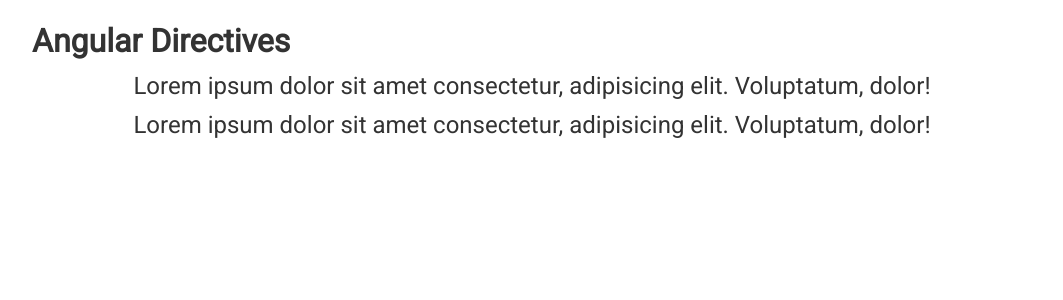
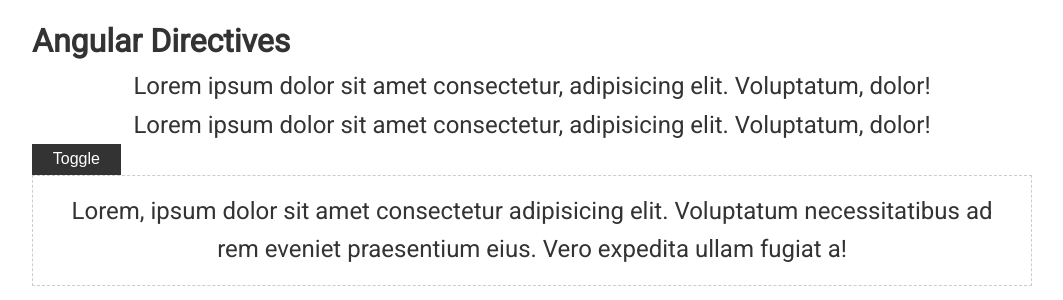
Before and after one commit to Arafatik/Angular-essential, an Angular app: page / in a window 1280 px wide. Shown: the top 300 px of the page, without its empty margins (108-1171 px from the left). Built offline with nearby package versions, Linux system fonts and the light colour scheme.

Commit message:
create-structure-directive

```diff
--- a/src/app/app.component.html
+++ b/src/app/app.component.html
@@ -14,4 +14,42 @@
   >
     Lorem ipsum dolor sit amet consectetur, adipisicing elit. Voluptatum, dolor!
   </p>
+
+  <button class="btn" (click)="isVisible = !isVisible">Toggle</button>
+
+  <!--<div *ngIf="isVisible" class="wrap">
+    <p>
+      Lorem, ipsum dolor sit amet consectetur adipisicing elit. Voluptatum
+      necessitatibus ad rem eveniet praesentium eius. Vero expedita ullam fugiat
+      a!
+    </p>
+  </div>-->
+
+  <!--<ng-template [ngIf]="isVisible">
+    <div class="wrap">
+      <p>
+        Lorem, ipsum dolor sit amet consectetur adipisicing elit. Voluptatum
+        necessitatibus ad rem eveniet praesentium eius. Vero expedita ullam
+        fugiat a!
+      </p>
+    </div>
+  </ng-template>-->
+
+  <!--<div class="wrap" *appIfnot="!isVisible">
+    <p>
+      Lorem, ipsum dolor sit amet consectetur adipisicing elit. Voluptatum
+      necessitatibus ad rem eveniet praesentium eius. Vero expedita ullam fugiat
+      a!
+    </p>
+  </div>-->
+
+  <ng-template [appIfnot]="!isVisible">
+    <div class="wrap">
+      <p>
+        Lorem, ipsum dolor sit amet consectetur adipisicing elit. Voluptatum
+        necessitatibus ad rem eveniet praesentium eius. Vero expedita ullam
+        fugiat a!
+      </p>
+    </div>
+  </ng-template>
 </div>
--- a/src/app/app.component.scss
+++ b/src/app/app.component.scss
@@ -2,3 +2,8 @@
   font-size: 1.5rem;
   text-align: center;
 }
+
+.wrap {
+  border: 1px dashed #ccc;
+  padding: 1rem;
+}
--- a/src/app/app.component.ts
+++ b/src/app/app.component.ts
@@ -5,4 +5,6 @@
   templateUrl: "./app.component.html",
   styleUrls: ["./app.component.scss"],
 })
-export class AppComponent {}
+export class AppComponent {
+  isVisible = true;
+}
--- a/src/app/app.module.ts
+++ b/src/app/app.module.ts
@@ -3,8 +3,9 @@
 import { FormsModule } from "@angular/forms";
 import { NgModule } from "@angular/core";
 import { StyleDirective } from "./directives/style.directive";
+import { IfnotDirective } from './directives/ifnot.directive';
 @NgModule({
-  declarations: [AppComponent, StyleDirective],
+  declarations: [AppComponent, StyleDirective, IfnotDirective],
   imports: [BrowserModule, FormsModule],
   providers: [],
   bootstrap: [AppComponent],
--- /dev/null
+++ b/src/app/directives/ifnot.directive.ts
@@ -0,0 +1,21 @@
+import { Directive, Input, TemplateRef, ViewContainerRef } from "@angular/core";
+
+@Directive({
+  selector: "[appIfnot]",
+})
+export class IfnotDirective {
+  @Input("appIfnot") set ifNot(condition: boolean) {
+    if (!condition) {
+      // Показать элементы
+      this.viewContainer.createEmbeddedView(this.templateRef);
+    } else {
+      // Скрыть элементы
+      this.viewContainer.clear();
+    }
+  }
+
+  constructor(
+    private templateRef: TemplateRef<any>,
+    private viewContainer: ViewContainerRef
+  ) {}
+}
```
